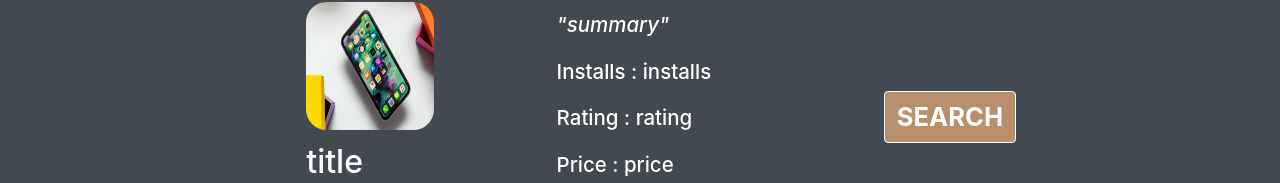
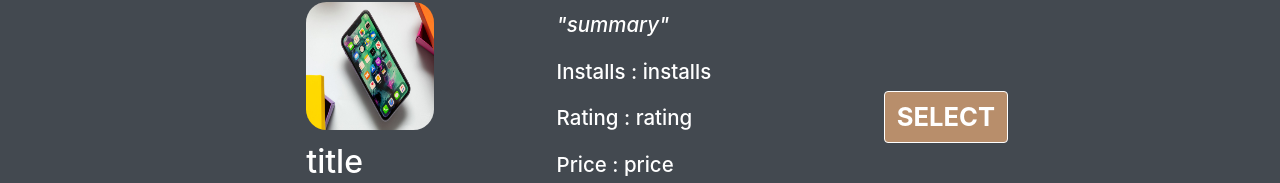
Before and after one commit to Aarthif-Nawaz/ARC-R3ACT, a React (Create React App) app: page /search in a window 1280 px wide. Shown: the part 769-952 px from the top of the page. Built offline with nearby package versions, Linux system fonts and the light colour scheme.

Commit message:
Changed search btn to select

```diff
--- a/src/components/Search/SearchDescripBox.js
+++ b/src/components/Search/SearchDescripBox.js
@@ -38,7 +38,7 @@ function SearchDescripBox(props) {
                   </div>
                 </div>
                 <div className='col-2 container text-right' style={{marginRight:"18vw", marginTop:"10%"}}>
-                    <Button variant='secondary' className='mx-2 searchDescripBtn' onClick="" style={{fontSize:"2vw"}}>Search</Button>
+                    <Button variant='secondary' className='mx-2 searchDescripBtn' onClick="" style={{fontSize:"2vw"}}>Select</Button>
                 </div>
             </div>
 
```
